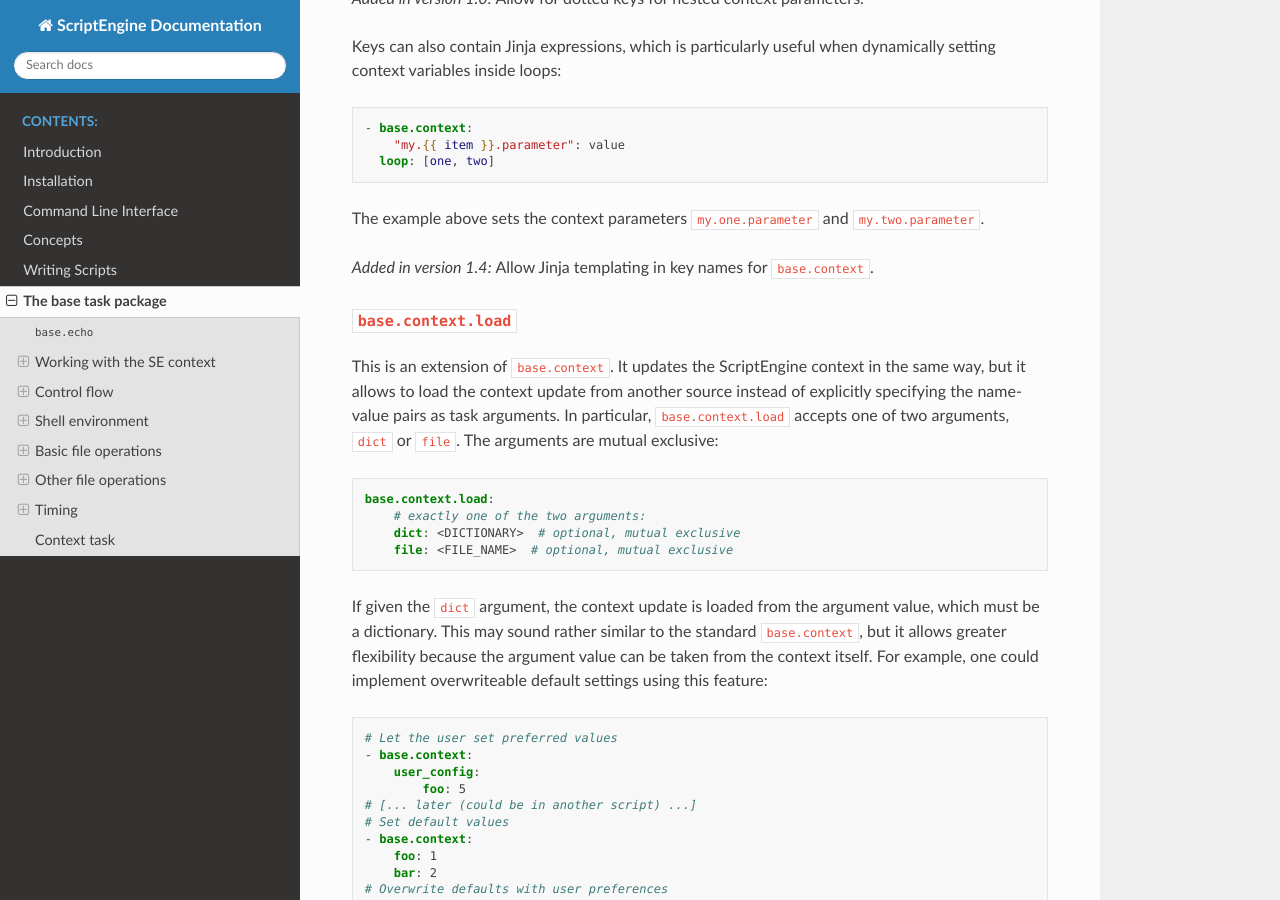
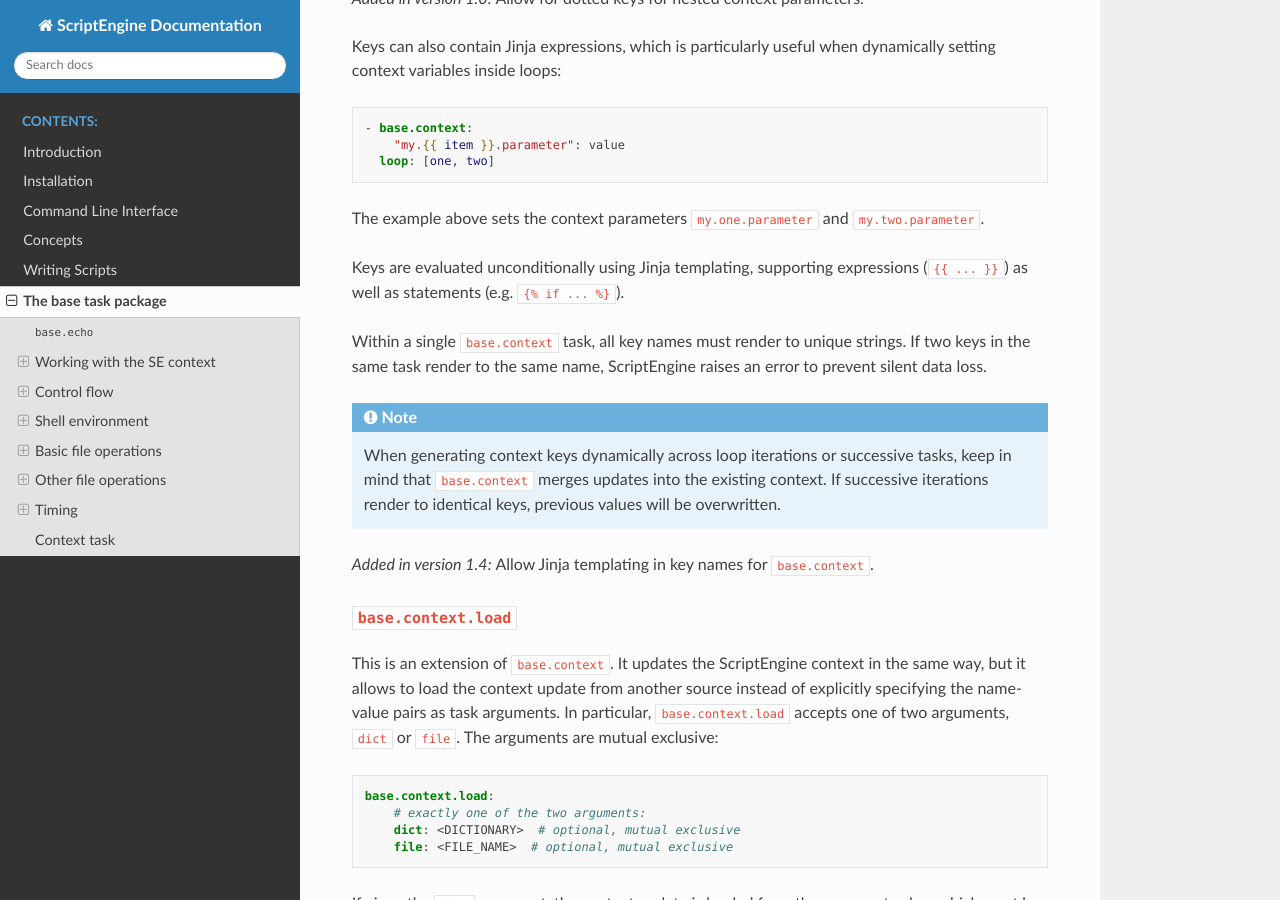
Before and after one commit to uwefladrich/scriptengine, a Sphinx documentation site: the page built from docs/sphinx/base-tasks.rst, in a window 1280 px wide and 900 px high, scrolled down 2447 px. Built offline with Sphinx 7.4.7 and the Read the Docs theme 3.1.0, drawn with Linux system fonts in a browser that asks for light colours.

Commit message:
Render context keys unconditionally and prevent duplicate collisions

```diff
--- a/docs/sphinx/base-tasks.rst
+++ b/docs/sphinx/base-tasks.rst
@@ -117,6 +117,18 @@
 
 The example above sets the context parameters ``my.one.parameter`` and
 ``my.two.parameter``.
+
+Keys are evaluated unconditionally using Jinja templating, supporting expressions
+(``{{ ... }}``) as well as statements (e.g. ``{% if ... %}``).
+
+Within a single ``base.context`` task, all key names must render to unique strings.
+If two keys in the same task render to the same name, ScriptEngine raises an error
+to prevent silent data loss.
+
+.. note::
+    When generating context keys dynamically across loop iterations or successive tasks,
+    keep in mind that ``base.context`` merges updates into the existing context.
+    If successive iterations render to identical keys, previous values will be overwritten.
 
 .. versionadded:: 1.4
     Allow Jinja templating in key names for ``base.context``.
--- a/docs/sphinx/scripts.rst
+++ b/docs/sphinx/scripts.rst
@@ -323,6 +323,10 @@
 parsing exclusively by using ``!noparse_jinja`` or ``!noparse_yaml``,
 respectively.
 
+.. note::
+    The ``!noparse*`` constructors are supported only in task argument *values*.
+    They cannot be used on task argument or context key *names*.
+
 
 RRULEs
 """"""
```
Also changed, not shown: 2 other files.
